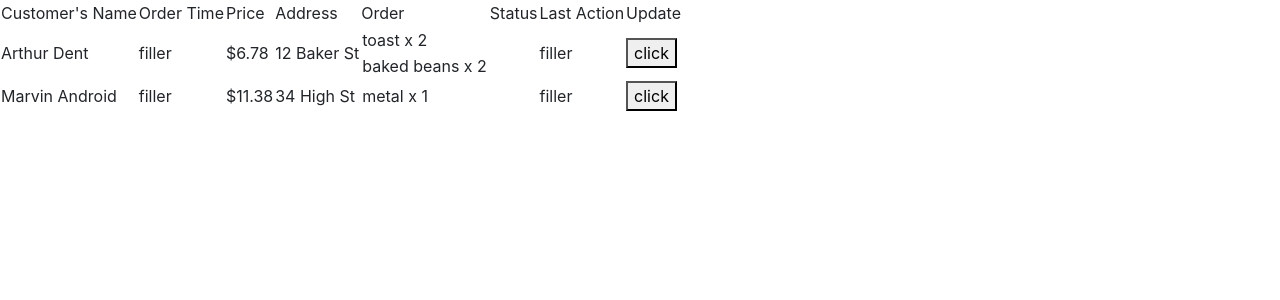
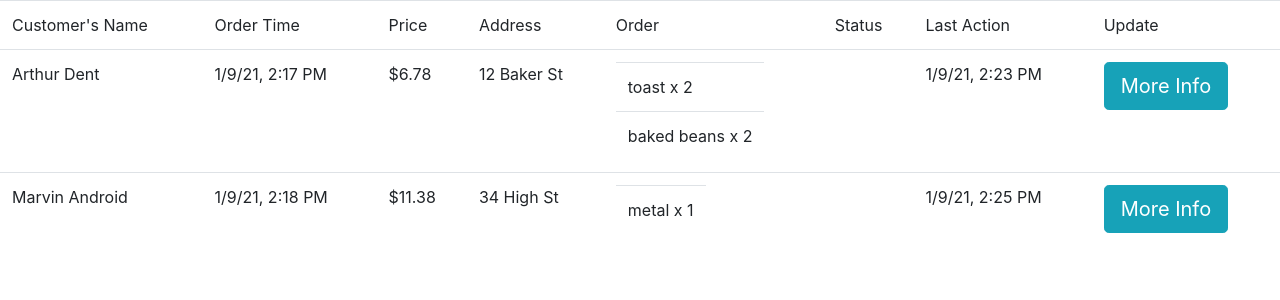
Before and after one commit to cinnamonbell/cafeproject, an Angular app in the folder cafe-angular/: page / in a window 1280 px wide. Shown: the top 300 px of the page. Built offline with nearby package versions, Linux system fonts and the light colour scheme.

Commit message:
bootstrap formatting for pending orders

```diff
--- a/cafe-angular/src/app/order.service.ts
+++ b/cafe-angular/src/app/order.service.ts
@@ -31,6 +31,8 @@ export class OrderService {
     order.orderItems[1].menuItem = new MenuItem();
     order.orderItems[1].menuItem.name = "baked beans";
     order.orderItems[1].quantity = 2;
+    order.orderTime = new Date("2021-01-09T14:17:23");
+    order.lastActionTime = new Date("2021-01-09T14:23:58");
     console.log(order);
     orderArray.push(order);
     order = new Order();
@@ -44,6 +46,8 @@ export class OrderService {
     order.orderItems[0].menuItem = new MenuItem();
     order.orderItems[0].menuItem.name = "metal";
     order.orderItems[0].quantity = 1;
+    order.orderTime = new Date("2021-01-09T14:18:59");
+    order.lastActionTime = new Date("2021-01-09T14:25:01");
     console.log(order);
     orderArray.push(order);
     return orderArray;
--- a/cafe-angular/src/app/order.ts
+++ b/cafe-angular/src/app/order.ts
@@ -11,4 +11,6 @@ export class Order {
     orderItems: OrderItem[];
     review: Review;
     address: Address;
+    orderTime: Date;
+    lastActionTime: Date
 }
--- a/cafe-angular/src/app/pending-orders/pending-orders.component.html
+++ b/cafe-angular/src/app/pending-orders/pending-orders.component.html
@@ -1,4 +1,4 @@
-<table>
+<table class="table">
     <thead>
         <tr>
             <td>Customer's Name</td>
@@ -14,13 +14,13 @@
     <tbody>
         <tr *ngFor="let o of ordersList">
             <td>{{o.customer.first+" "+o.customer.last}}</td>
-            <td>filler</td>
+            <td>{{o.orderTime.toString() | date:'short'}}</td>
             <td>${{o.price}}</td>
             <td>{{o.address.address}}</td>
-            <td><table><tr *ngFor="let i of o.orderItems"><td>{{i.menuItem.name+" x "+i.quantity}}</td></tr></table></td>
+            <td><table class="table-condensed"><tr *ngFor="let i of o.orderItems"><td>{{i.menuItem.name+" x "+i.quantity}}</td></tr></table></td>
             <td>{{o.status}}</td>
-            <td>filler</td>
-            <td><button type="button">click</button></td>
+            <td>{{o.lastActionTime.toString() | date:'short'}}</td>
+            <td><button type="button" class="btn btn-info btn-lg" (click)="getMoreInfo(o)">More Info</button></td>
         </tr>
 
     </tbody>
--- a/cafe-angular/src/app/pending-orders/pending-orders.component.ts
+++ b/cafe-angular/src/app/pending-orders/pending-orders.component.ts
@@ -17,6 +17,10 @@ export class PendingOrdersComponent implements OnInit {
     this.ordersList = orderService.getPendingOrders();
    }
 
+   getMoreInfo(order: Order){
+    console.log(order);
+   }
+
   ngOnInit(): void {
     for (let o of this.ordersList){
       for (let i of o.orderItems){
```
